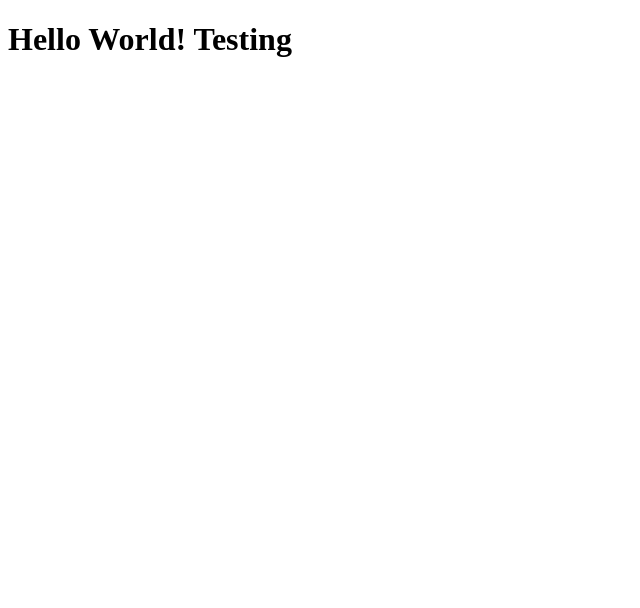
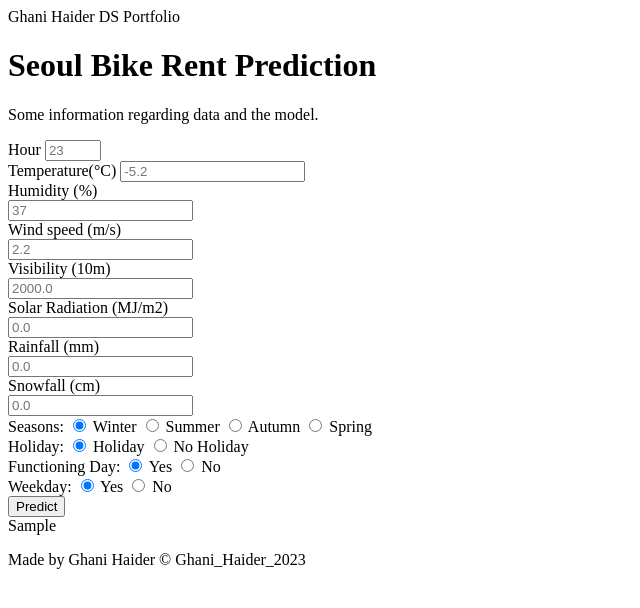
Before and after one commit to Ghani-Haider/Data_Science_Portfolio, a Flask app: template Regression_Projects/Seoul Bike Rent/templates/homepage.html in a window 1280 px wide. Shown: the top 608 px of the page, without its empty margins (0-640 px from the left). Run offline with Flask 2, Linux system fonts and the light colour scheme; the template is opened without the code that fills it: most values are stand-ins (such as "Sample title", 1, 10 or a date in 2020); parts of the project's set-up code (start-up, migrations or seed data) failed here and were passed over.

Commit message:
Souel Bike Rent: added homepage.html without css, complete flask project working

```diff
--- a/Regression_Projects/Seoul Bike Rent/app.py
+++ b/Regression_Projects/Seoul Bike Rent/app.py
@@ -13,17 +13,18 @@ pipeline = load('./model/bike_rent_count.mod')
 def homepage():
     return render_template('homepage.html')
 
-@app.route('/predict_api', methods=['POST'])
+@app.route('/predict', methods=['POST'])
 def predict():
-    # fetch data key containing the inputs
-    data = request.json['data']
+    # fetch form inputs containing the values
+    data = [x for x in request.form.values()]
 
-    # fetch values and transform categorical features
+    # extract values, transform categorical features
+    # and return correct input format ex: [[feature_1, feature_2, ...], ]
     x_input = feature_encode(data)
     # scale and predict
-    pedicted_val = pipeline.predict(x_input)
-
-    return jsonify(pedicted_val[0])
+    predicted_val = pipeline.predict(x_input)[0]
+    # display the predicted value
+    return render_template('homepage.html', prediction_txt=f"The Predict Value is {predicted_val}")
 
 
 ### categorical feature encoding to dummmy variables ###
@@ -34,33 +35,35 @@ def predict():
 #  "Snowfall (cm)", "Seasons", "Holiday",
 #  "Functioning Day", "Week Day"}
 # --------------------------- # ---------------------------- #
-def feature_encode(data: dict):
+def feature_encode(data):
+    # temp_to_snowfall =  [data["Temperature(°C)"], data["Humidity(%)"],
+    #                          data["Wind speed (m/s)"], data["Visibility (10m)"],
+    #                          data["Solar Radiation (MJ/m2)"], data["Rainfall(mm)"],
+    #                          data["Snowfall (cm)"]]
+    # ['23', '-5.2', '37', '2.2', '2000', '0.0', '0.0', '0.0', 'Winter', 'Holiday', 'Yes', 'Yes']
     # save numerical features as list
-    temp_to_snowfall =  [data["Temperature(°C)"], data["Humidity(%)"],
-                             data["Wind speed (m/s)"], data["Visibility (10m)"],
-                             data["Solar Radiation (MJ/m2)"], data["Rainfall(mm)"],
-                             data["Snowfall (cm)"]]
+    temp_to_snowfall = list(map(float, data[1:8]))
 
     # encode hour feature to dummy var
     hour = [0] * 24
     # set the given hour 1
-    hour[int(data["Hour"])] = 1
+    hour[int(data[0])] = 1
 
     # encode seasons to dummy var
     season = [0] * 3
-    if data["Seasons"] == 'Spring':
+    if data[8] == 'Spring':
         season[0] = 1
-    elif data["Seasons"] == 'Summer':
+    elif data[8] == 'Summer':
         season[1] = 1
-    elif data["Seasons"] == 'Winter':
+    elif data[8] == 'Winter':
         season[2] = 1
 
     # encode holiday to dummy var
-    holiday = [1] if data["Holiday"] == 'No Holiday' else [0]
+    holiday = [1] if data[9] == 'No Holiday' else [0]
     # encode functioning day to dummy var
-    func_day = [1] if data["Functioning Day"] == 'Yes' else [0]
+    func_day = [1] if data[10] == 'Yes' else [0]
     # encode weekday to dummy var
-    weekday = [1] if data["Week Day"] == 'Yes' else [0]
+    weekday = [1] if data[11] == 'Yes' else [0]
 
     # return the features with encoded values and as a test input instance ex: [[feature_1, feature_2, ...], ]
     return np.array(list(temp_to_snowfall + hour[1:] + season + holiday + func_day + weekday)).reshape(1,-1)
--- a/Regression_Projects/Seoul Bike Rent/templates/homepage.html
+++ b/Regression_Projects/Seoul Bike Rent/templates/homepage.html
@@ -4,9 +4,97 @@
     <meta charset="UTF-8">
     <meta http-equiv="X-UA-Compatible" content="IE=edge">
     <meta name="viewport" content="width=device-width, initial-scale=1.0">
-    <title>Document</title>
+    <title>Seoul Bike Prediction</title>
 </head>
 <body>
-    <h1>Hello World! Testing</h1>
+    <header>Ghani Haider DS Portfolio</header>
+    <h1>Seoul Bike Rent Prediction</h1>
+    <p>Some information regarding data and the model.</p>
+    <form action="{{url_for('predict')}}" method="post">
+        <div>
+            <!-- hour -->
+            <label for="hour">Hour</label>
+            <input type="number" step="1" min="0" max="23" name="hour" id="hour" placeholder="23" required="required"/>
+        </div>
+        <div>
+            <!-- temperature -->
+            <label for="temperature">Temperature(°C)</label>
+            <input type="number" step="any" name="temperature" id="temperature" placeholder="-5.2" required="required" />
+        </div>
+        <div>
+            <!-- humidity -->
+            <label for="humidity">Humidity (%)</label><br>
+            <input type="number" step="any" name="humidity" id="humidity" placeholder="37" required="required" /><br>
+        </div>
+        <div>
+            <!-- windspeed -->
+            <label for="windspeed">Wind speed (m/s)</label><br>
+            <input type="number" step="any" name="windspeed" id="windspeed" placeholder="2.2" required="required" /><br>
+        </div>
+        <div>
+            <!-- visibility -->
+            <label for="visibility">Visibility (10m)</label><br>
+            <input type="number" step="any" name="visibility" id="visibility" placeholder="2000.0" required="required" /><br>
+        </div>
+        <div>
+            <!-- Solar Radiation -->
+            <label for="solarradiation">Solar Radiation (MJ/m2)</label><br>
+            <input type="number" step="any" name="solarradiation" id="solarradiation" placeholder="0.0" required="required" /><br>
+        </div>
+        <div>
+            <!-- rainfall -->
+            <label for="rainfall">Rainfall (mm)</label><br>
+            <input type="number" step="any" name="rainfall" id="rainfall" placeholder="0.0" required="required" /><br>
+        </div>
+        <div>
+            <!-- snowfall -->
+            <label for="snowfall">Snowfall (cm)</label><br>
+            <input type="number" step="any" name="snowfall" id="snowfall" placeholder="0.0" required="required" /><br>
+        </div>
+        <div>
+            <!-- seasons -->
+            Seasons:
+            <input type="radio" name="seasons" id="winter" value="Winter" checked>
+            <label for="winter">Winter</label>
+            <input type="radio" name="seasons" id="summer" value="Summer">
+            <label for="summer">Summer</label>
+            <input type="radio" name="seasons" id="autumn" value="Autumn">
+            <label for="autumn">Autumn</label>
+            <input type="radio" name="seasons" id="spring" value="Spring">
+            <label for="spring">Spring</label>
+        </div>
+        <div>
+            <!-- holiday -->
+            Holiday:
+            <input type="radio" name="holiday" id="holiday" value="Holiday" checked>
+            <label for="holiday">Holiday</label>
+            <input type="radio" name="holiday" id="no holiday" value="No Holiday">
+            <label for="no holiday">No Holiday</label>
+        </div>
+        <div>
+            <!-- functioning day -->
+            Functioning Day:
+            <input type="radio" name="functioningday" id="functioningday Yes" value="Yes" checked>
+            <label for="functioningday Yes">Yes</label>
+            <input type="radio" name="functioningday" id="functioningday No" value="No">
+            <label for="functioningday No">No</label>
+        </div>
+        <div>
+            <!-- weekday -->
+            Weekday:
+            <input type="radio" name="weekday" id="weekday Yes" value="Yes" checked>
+            <label for="weekday Yes">Yes</label>
+            <input type="radio" name="weekday" id="weekday No" value="No">
+            <label for="weekday No">No</label>
+        </div>
+        <div>
+            <!-- button for prediction -->
+            <button type="submit">Predict</button>
+        </div>
+    </form>
+    {{prediction_txt}}
+    <footer>
+        <p>Made by Ghani Haider &#169; Ghani_Haider_2023</p>
+    </footer>
 </body>
 </html>
```
Also changed, not shown: 1 other file.
